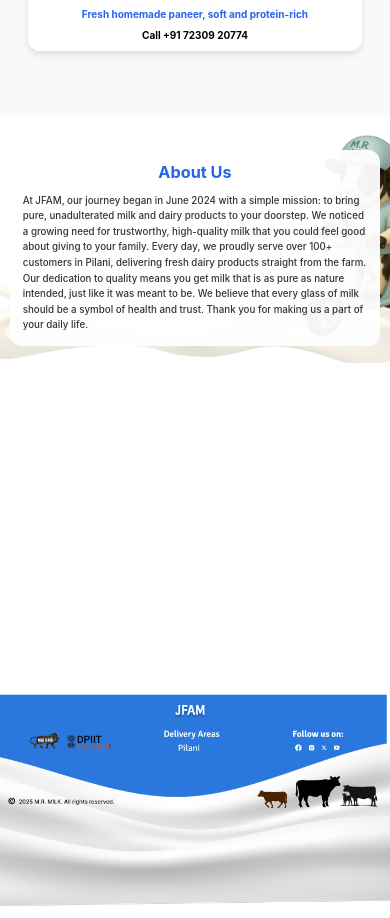
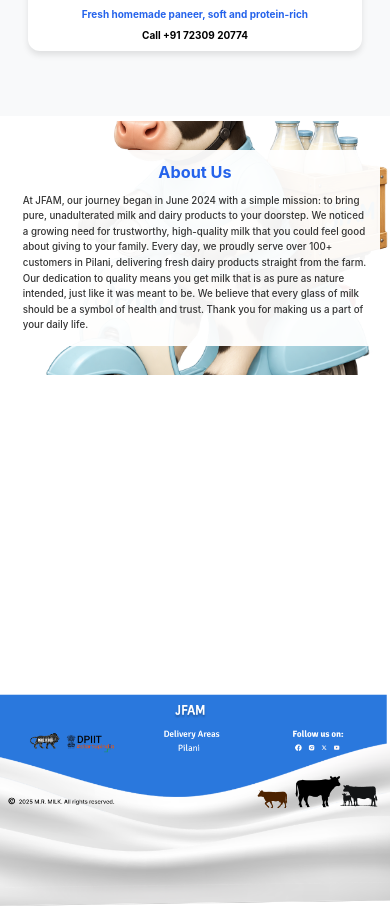
Before and after one commit to khushi-tulsiyan/mr-milk-website, a React (Create React App) app: page / in a window 390 px wide. Shown: the part 5062-5980 px from the top of the page. Built offline with nearby package versions, Linux system fonts and the light colour scheme; a web font is replaced by a local one.

Commit message:
Replace About Us background cow image with JFAM branded version
- Updated About Us section to use JFAM cow image
- Replaced about-us-image.png with jfam_cow.png
- Maintains responsive design and layout

```diff
--- a/src/components/AboutUs.js
+++ b/src/components/AboutUs.js
@@ -4,7 +4,7 @@ import { useScrollAnimation } from '../hooks/useScrollAnimation';
 
 const AboutUs = () => {
   const [sectionRef] = useScrollAnimation();
-  const bgImage = process.env.PUBLIC_URL + '/images/mr/about-us-image.png';
+  const bgImage = process.env.PUBLIC_URL + '/images/mr/jfam_cow.png';
 
   return (
     <section ref={sectionRef} className="about-us-section" style={{ backgroundImage: `url(${bgImage})` }}>
```
Also changed, not shown: public/images/mr/jfam_cow.png (added).
